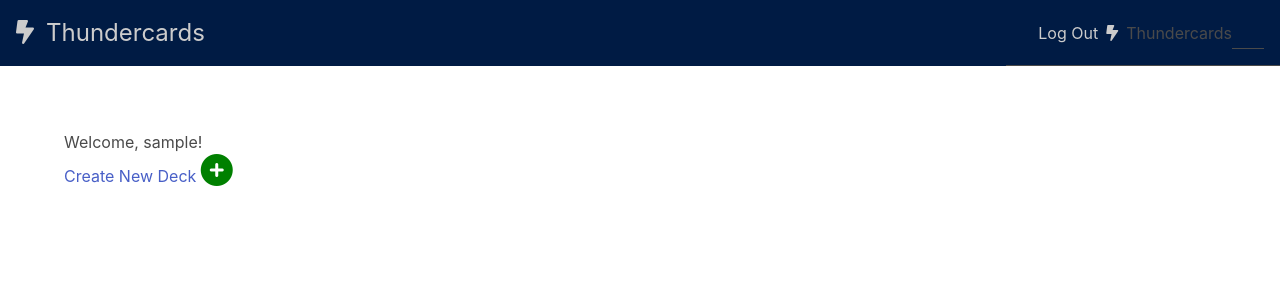
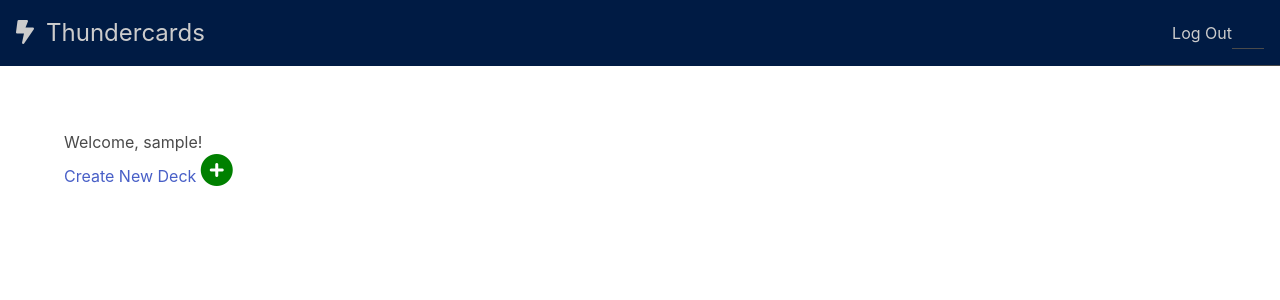
Before and after one commit to Momentum-Team-11/django-duplex-thunderclan, a Django app: page /decks/ in a window 1280 px wide. Shown: the top 300 px of the page. Run offline with Django 4.2, Linux system fonts and the light colour scheme; the visitor is signed in with stand-in values (Sample User, id 1); data that the repository does not hold is empty; some libraries are stand-ins or nearby versions.

Commit message:
fixed link for deck list, and headder

```diff
--- a/templates/base.html
+++ b/templates/base.html
@@ -27,7 +27,7 @@
                 <a href={% url 'registration_register' %} class="moon-gray ml3">Register</a>
                 <a href={% url 'auth_login' %} class="moon-gray ml2">Log In</a>
                 {% endif %}
-            <h1 "{% url "add_deck" %}" class="top-menu"class="f3 lh-title moon-gray items-center"><i class="fa-solid fa-bolt-lightning moon-gray ph2"></i>Thundercards</h1>
+            <h1 "{% url "add_deck" %}" class="top-menu"class="f3 lh-title moon-gray items-center"></h1>
         </a>
         <nav class="flex bb">
             <div class="flex-grow pa3 flex items-center">
--- a/templates/list_decks.html
+++ b/templates/list_decks.html
@@ -5,7 +5,7 @@
 <a href={% url 'add_deck' %}>Create New Deck</a>
     {% for deck in decks %}
         <div class="card">
-            <h2>{{ deck.title }}</h2>
+            <a href="{% url 'list_cards' deck_pk=deck.pk %}">{{ deck.title }}</a>
             <button>Start</button>
             <a>Edit</a>
             <a href="{% url 'delete_deck' pk=deck.id %} ">Delete</a>
```
